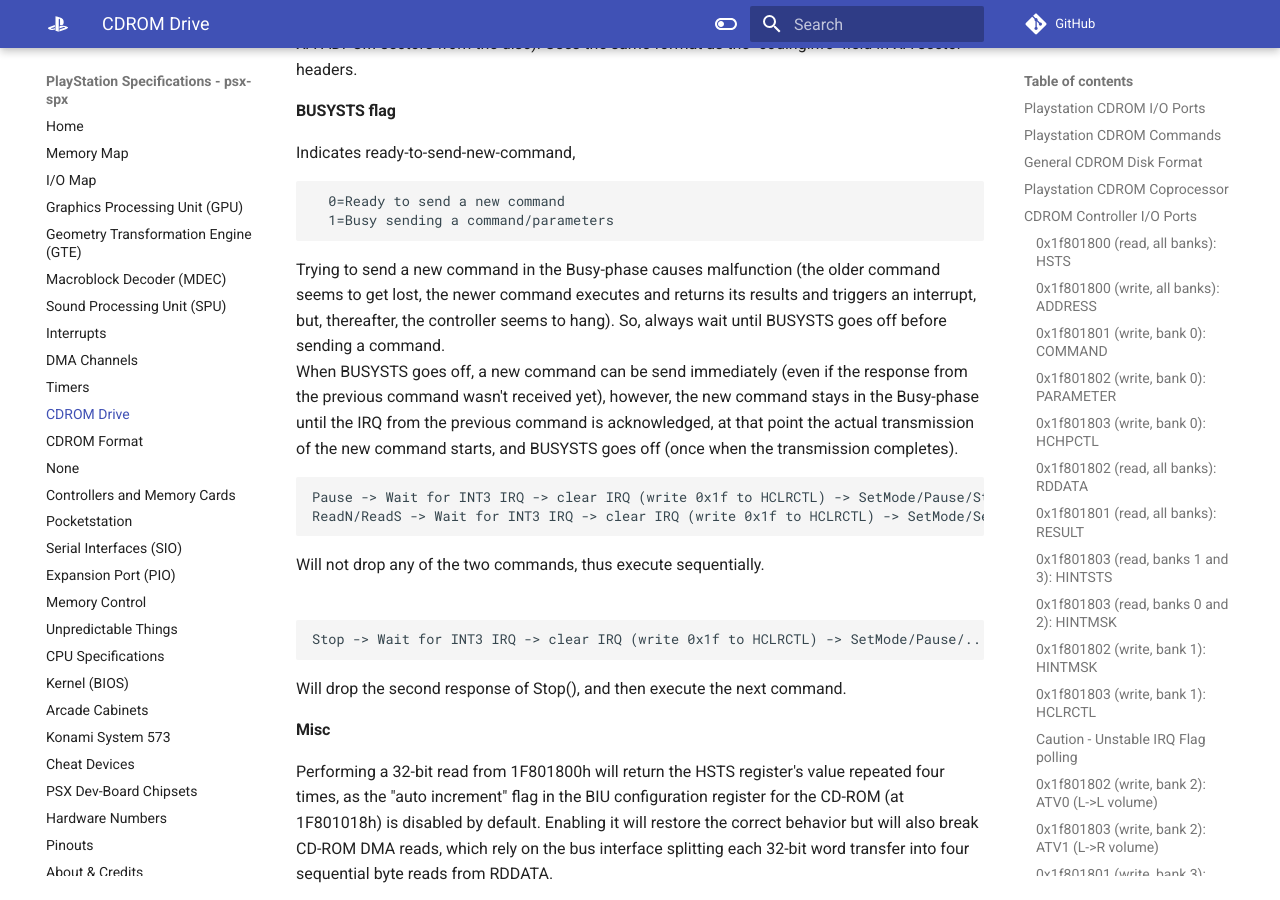
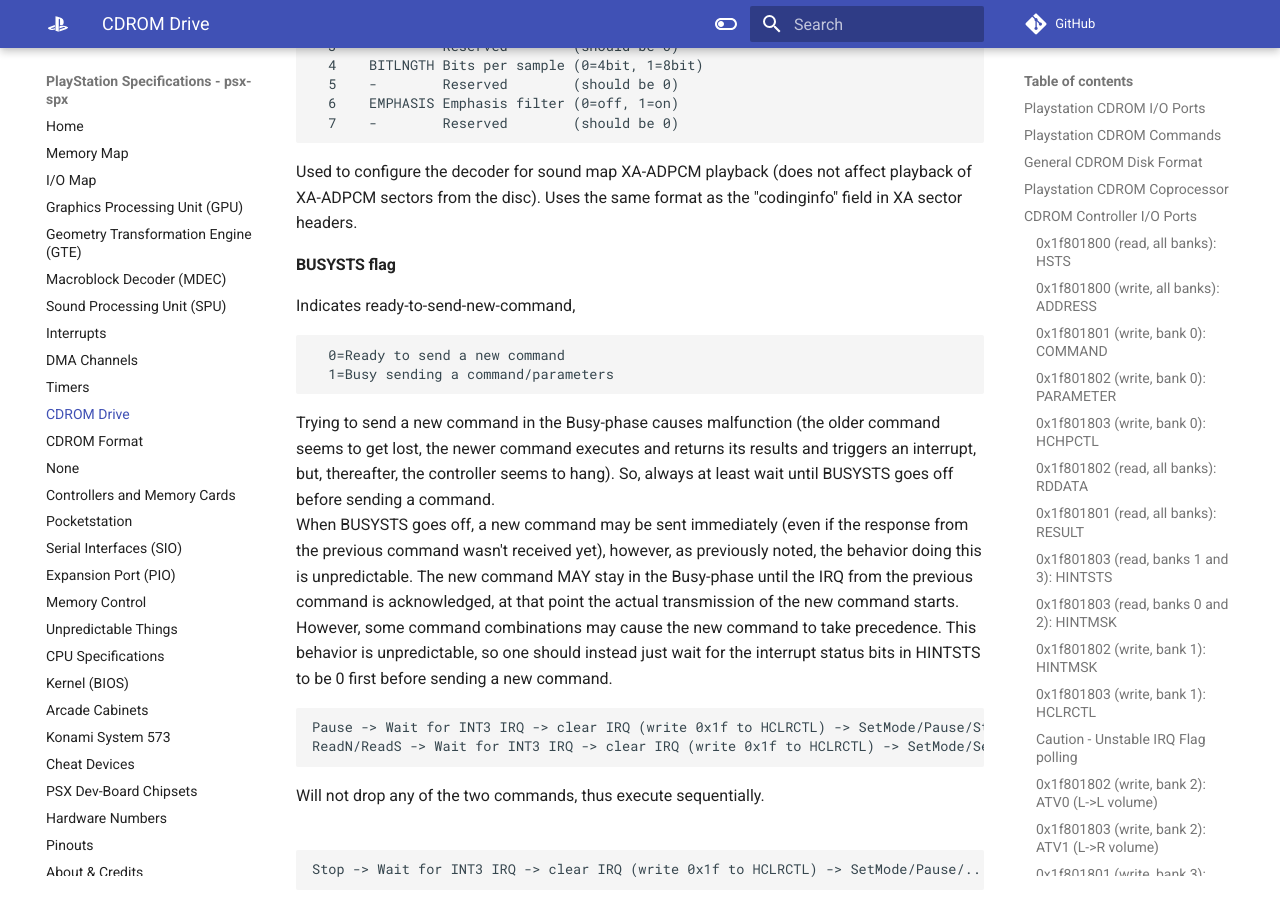
Before and after one commit to psx-spx/psx-spx.github.io, an MkDocs documentation site: the page built from docs/cdromdrive.md, in a window 1280 px wide and 900 px high, scrolled down 6347 px. Built offline with MkDocs 1.6.1 and Material for MkDocs 9.7.7, drawn with Linux system fonts in a browser that asks for light colours; comment, search, counter and statistics services are not loaded; some of the changed text lies outside the part shown.

Commit message:
Update cdromdrive.md
Hi mom

````diff
--- a/docs/cdromdrive.md
+++ b/docs/cdromdrive.md
@@ -81,8 +81,15 @@
 MOST commands, but not ALL commands; so better wait for the IRQ).<br/>
 Alternately, you can wait for an IRQ (which seems to take place MUCH later),
 and then read the response.<br/>
-If there are any pending cdrom interrupts, these MUST be acknowledged before
-sending the command (otherwise BUSYSTS will stay set forever).<br/>
+If there are any pending cdrom interrupts from a previous command, for example, an
+INT3/Acknowledge, these should be cleared before sending a new command. If a new
+command is sent early anyway, the behavior becomes unpredictable. For one, BUSYSTS
+will stay set from the last command. In addition to this, the new command will simplily
+sit in the command register unhandled and can be easily overwritten by new commands
+that are sent. On top of all of this, the new comamnd may possibly take precedence
+over the execution of the previously submitted command (seems to be related to the
+specific combinatiion of commands sent). Overall, this can just be avoided by just
+servicing the previous commands interrupts first.<br/>
 
 #### `0x1f801802` (write, bank 0): `PARAMETER`
 ```
@@ -277,12 +284,15 @@
 Trying to send a new command in the Busy-phase causes malfunction (the older
 command seems to get lost, the newer command executes and returns its results
 and triggers an interrupt, but, thereafter, the controller seems to hang). So,
-always wait until BUSYSTS goes off before sending a command.<br/>
-When BUSYSTS goes off, a new command can be send immediately (even if the
-response from the previous command wasn't received yet), however, the new
-command stays in the Busy-phase until the IRQ from the previous command is
-acknowledged, at that point the actual transmission of the new command starts,
-and BUSYSTS goes off (once when the transmission completes).<br/>
+always at least wait until BUSYSTS goes off before sending a command.<br/>
+When BUSYSTS goes off, a new command may be sent immediately (even if the
+response from the previous command wasn't received yet), however, as previously
+noted, the behavior doing this is unpredictable. The new command MAY stay in
+the Busy-phase until the IRQ from the previous command is acknowledged,
+at that point the actual transmission of the new command starts. However,
+some command combinations may cause the new command to take precedence.
+This behavior is unpredictable, so one should instead just wait for the interrupt
+status bits in HINTSTS to be 0 first before sending a new command.<br/>
 
 ```
 Pause -> Wait for INT3 IRQ -> clear IRQ (write 0x1f to HCLRCTL) -> SetMode/Pause/Stop/SetMode/SeekL/... <br/>
````
